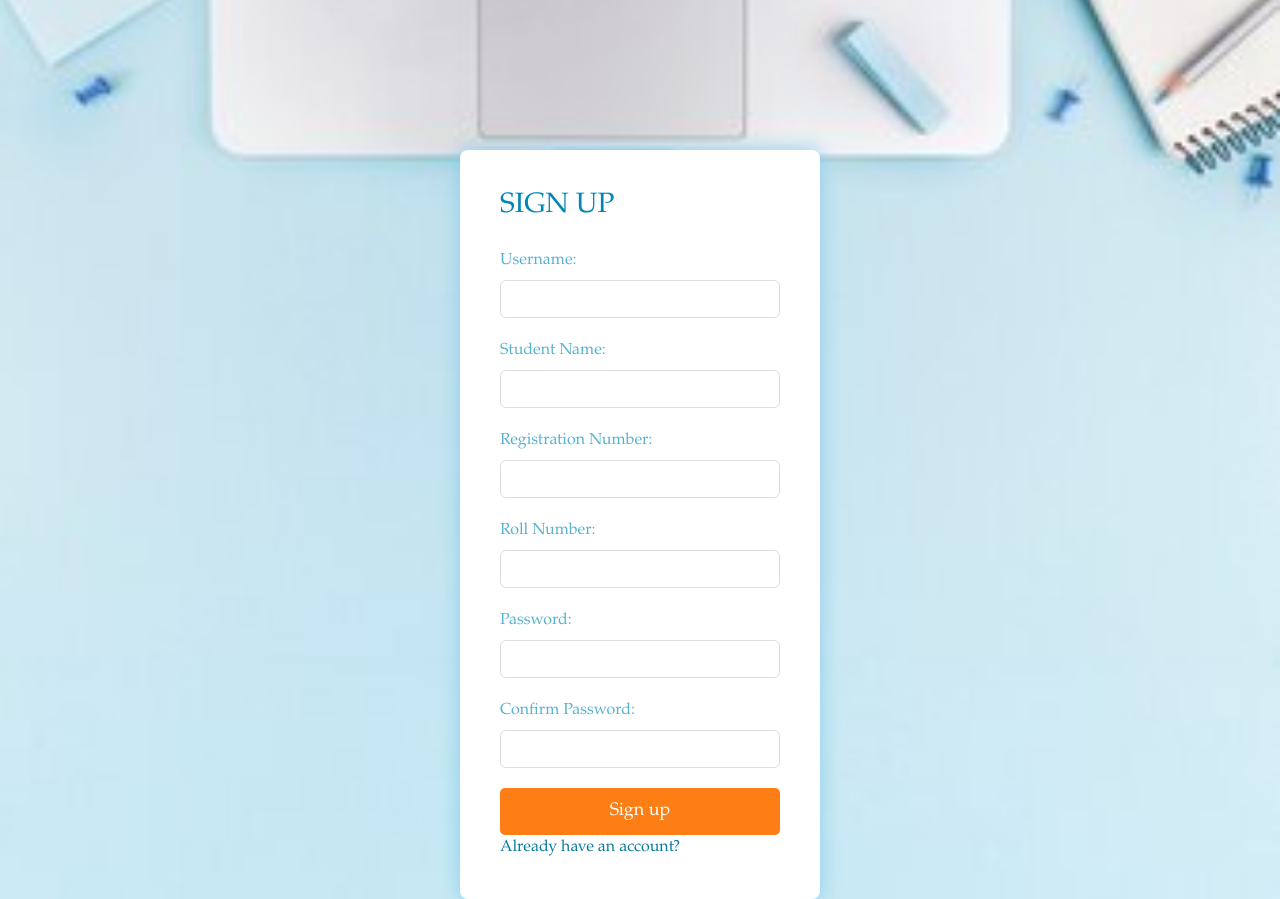
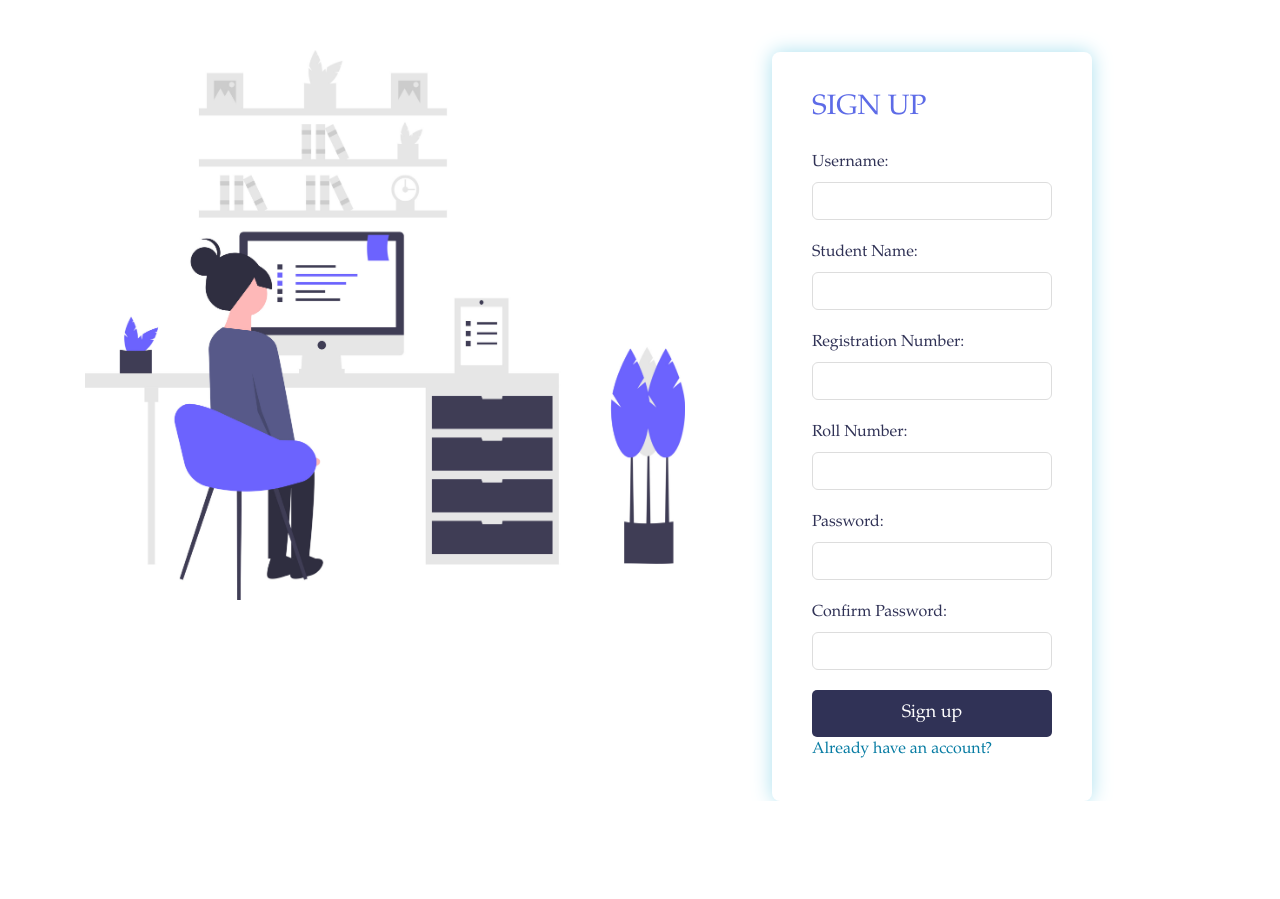
Before and after one commit to anurag1942003/EduTech-Distributed-Systems-Platform, a Django app: page /register/ in a window 1280 px wide. After the commit the page ends 801 px from the top, so only its background shows below. Run offline with Django 5.2, Linux system fonts and the light colour scheme; some libraries are stand-ins or nearby versions.

Commit message:
changed login

```diff
--- a/templates/register.html
+++ b/templates/register.html
@@ -8,29 +8,39 @@
     <style>
         body {
             font-family: 'Garamond', serif;
-            background-color: #E8E8E8;
-            color: #57b2d0;
+            background-color: white;
+            color: #303256;
             padding-top: 50px;
-            background-image: url('../static/images/bg.jpg');
-            background-size: cover;
-            background-position: center;
-            background-repeat: no-repeat;
+        }
+
+        .image-column {
+            text-align: left;
+        }
+
+        .login-image {
+            width: 600px;
+            height: 550px;
+        }
+
+        .form-column {
+            margin-top: 1px;
+            padding-right: 1px;
         }
 
         .form-container {
-            width: 360px;
+            width: 320px;
             margin: auto;
             padding: 40px;
             background-color: #fff;
             border-radius: 8px;
-            box-shadow: 0 0 20px #87CEEB;
-            margin-top: 100px;
+            box-shadow: 0 0 20px #a9e0ef;
+            margin-top: 1px;
         }
 
         h2 {
             margin-bottom: 20px;
             font-size: 28px;
-            color: #0087b7;
+            color: #5d6be7;
         }
 
         form {
@@ -56,7 +66,7 @@
         button[type="submit"] {
             width: 100%;
             padding: 10px;
-            background-color: #fd7e14;
+            background-color: #303256;
             color: #ffffff;
             border: none;
             border-radius: 5px;
@@ -66,7 +76,7 @@
         }
 
         button[type="submit"]:hover {
-            background-color: #fd7e14;
+            background-color: #827bd3;
         }
 
         .already-account {
@@ -83,8 +93,11 @@
 </head>
 <body>
     <div class="container">
-        <div class="row justify-content-center">
-            <div class="col-md-6">
+        <div class="row">
+            <div class="col-md-6 image-column">
+                <img src="../static/images/new.jpg" alt="Login Image" class="login-image">
+            </div>
+            <div class="col-md-6 form-column justify-content-end d-flex">
                 <div class="form-container">
                     <h2 class="mb-4">SIGN UP</h2>
                     <form method="post">
@@ -96,14 +109,12 @@
                         </div>
                         <div class="form-group">
                             <label for="id_student_name">Student Name:</label>
-                            <input type="text" name="student_name" id="id_student_name" class="form-control"
-                                required>
+                            <input type="text" name="student_name" id="id_student_name" class="form-control" required>
                             {{ form.student_name.errors }}
                         </div>
                         <div class="form-group">
                             <label for="id_registration_number">Registration Number:</label>
-                            <input type="text" name="registration_number" id="id_registration_number"
-                                class="form-control" required>
+                            <input type="text" name="registration_number" id="id_registration_number" class="form-control" required>
                             {{ form.registration_number.errors }}
                         </div>
                         <div class="form-group">
```
Also changed, not shown: db.sqlite3.
